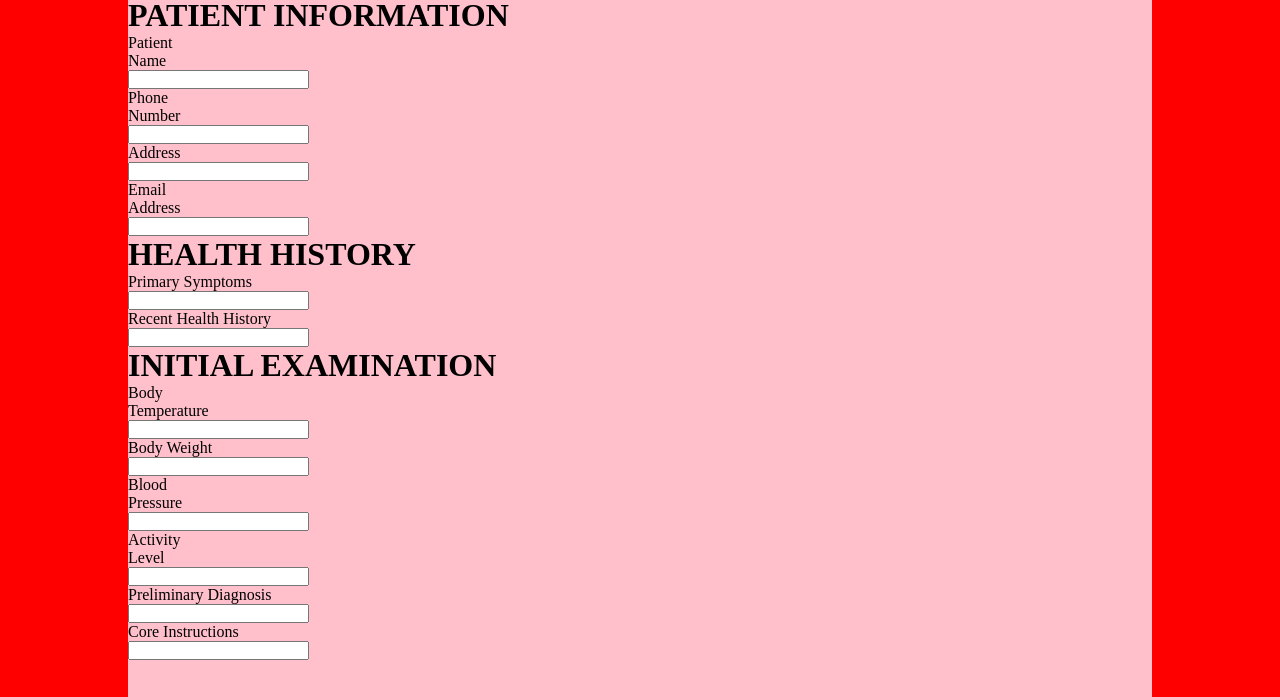
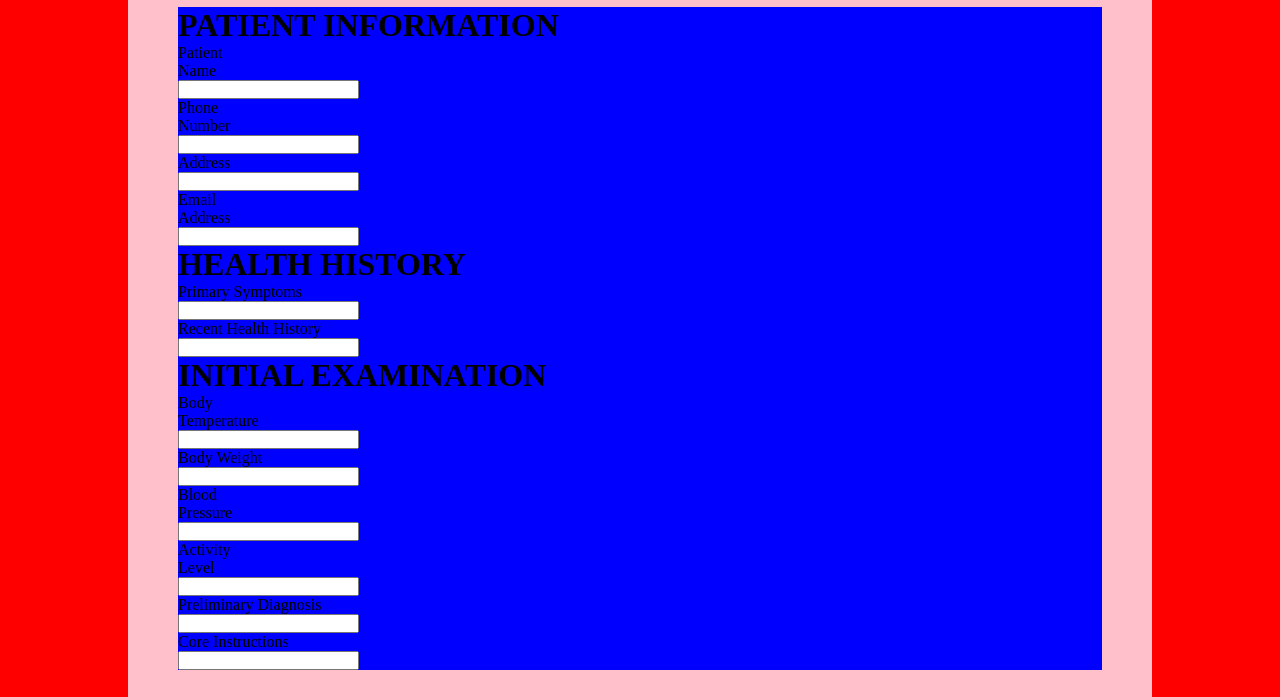
Before and after one commit to Nsu256/Group_4, a plain HTML site: page index.html in a window 1280 px wide. Shown: the part 4523-5220 px from the top of the page. Drawn offline with Linux system fonts and the light colour scheme.

Commit message:
update on the form style

```diff
--- a/style.css
+++ b/style.css
@@ -549,7 +549,12 @@ td{
     color: navy;
 }
 
-
+.formbody{
+    background-color: blue;
+    margin-left: 50px;
+    margin-right: 50px;
+    margin-top: 10px;
+}
 /* End of the Form Section */
 
 /* Start of the Footer Section */
```
Also changed, not shown: index.html (+1 -0 lines).
